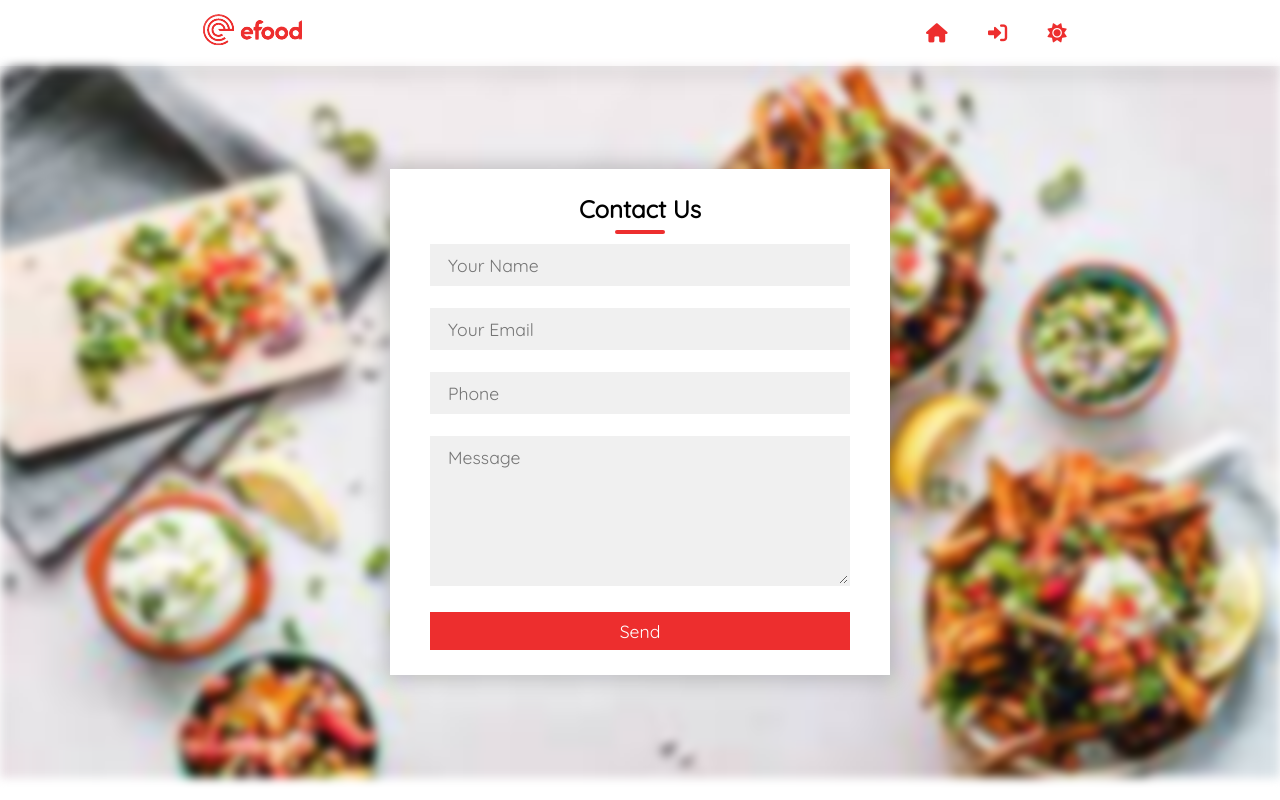
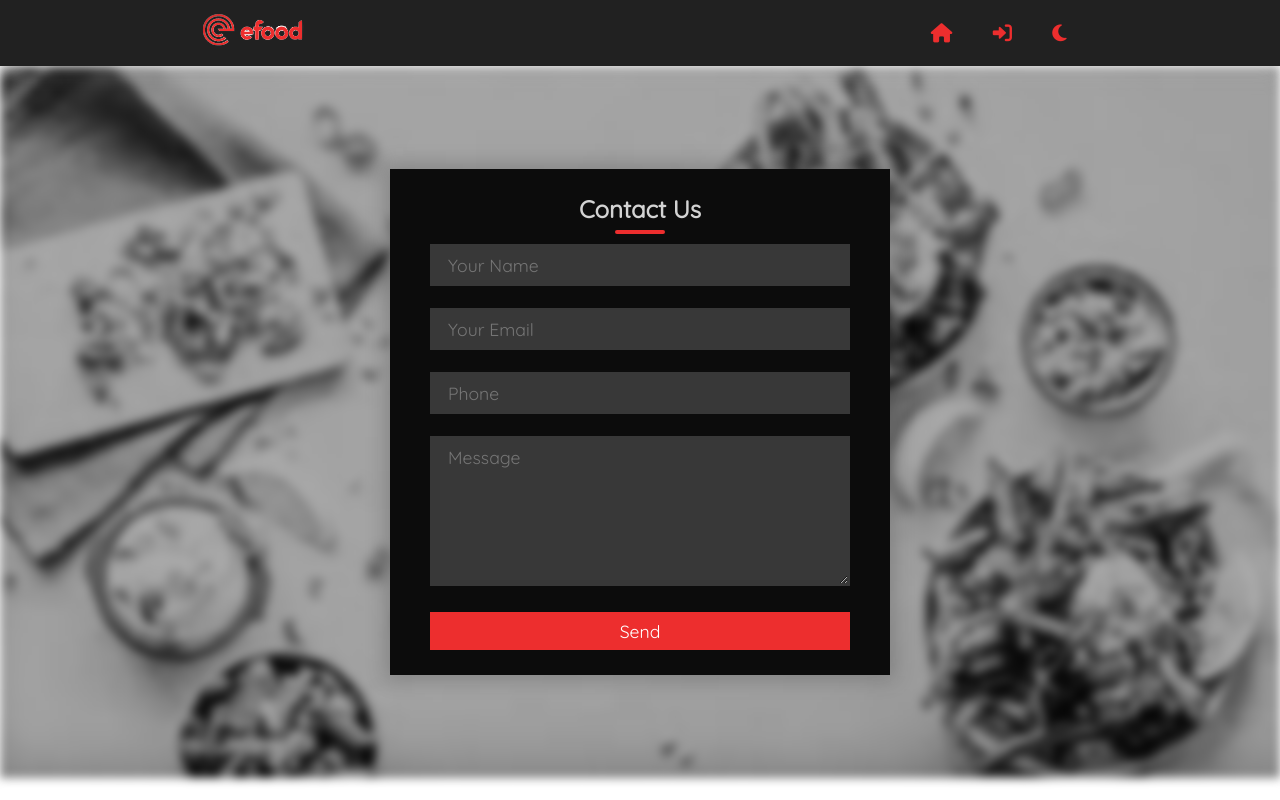
Before and after one commit to rodinayahia/rodinayahia.github.io, a plain HTML site: page feedback/index.html in a window 1280 px wide. Drawn offline with Linux system fonts and the light colour scheme.

Commit message:
Add files via upload

```diff
--- a/feedback/index.html
+++ b/feedback/index.html
@@ -15,7 +15,7 @@
         <div class="icons">
             <a href="../index.html" class="active"><i  class="fa-solid fa-house"></i></a>
             <a href="../login/Login Page.html"><i class="fa-solid fa-right-to-bracket"></i></a>
-            <a href="../darkmood/feedback/index.html" id="sun"><i  class="fa-solid fa-sun"></i></a>
+            <a href="../../feedback/index.html" id="sun"><i class="fa-solid fa-moon"></i></a>
         </div>
     </header>
 	<div class="container">
--- a/feedback/style.css
+++ b/feedback/style.css
@@ -5,12 +5,12 @@
 	font-family: 'Quicksand', sans-serif;
 }
 
-header{
+header {
     display: flex;
     justify-content: space-between;
     padding: 10px 200px;
-box-shadow:0 .5em 1.5em rgba(0,0,0,.1) ;
-
+    box-shadow: 0 0.5em 1.5em rgb(250 250 250 / 10%);
+    background-color: #212121;
 }
 .icons{
     display: flex;
@@ -61,20 +61,20 @@ body{
 	height: 100%;
 	left: 0;
 	top: 0;
-	background: url("imag/sora3.jpg") no-repeat center;
+	background: url("imag/bg.jpeg") no-repeat center;
 	background-size: cover;
 	filter: blur(5px);
 	z-index: -1;
 }
-.contact-box{
+.contact-box {
     max-width: 500px;
     display: -moz-popup;
     grid-template-columns: repeat(2, 1fr);
     justify-content: center;
     align-items: center;
     text-align: center;
-	background-color: #fff;
-	box-shadow: 0px 0px 19px 5px rgba(0,0,0,0.19)
+    background-color: #0c0c0c;
+    box-shadow: 0px 0px 19px 5px rgb(0 0 0 / 19%);
 }
 
 .right{
@@ -85,6 +85,7 @@ h2{
 	position: relative;
 	padding: 0 0 10px;
 	margin-bottom: 10px;
+	color: #ffffffd1;
 }
 
 h2:after {
@@ -99,17 +100,16 @@ h2:after {
     background-color: #ed2e2e;
 }
 
-.field{
+.field {
     width: 100%;
     border: 2px solid rgba(0, 0, 0, 0);
     outline: none;
-	background-color: rgba(230, 230, 230, 0.6);
+    background-color: rgb(230 230 230 / 20%);
     padding: 0.5rem 1rem;
     font-size: 1.1rem;
     margin-bottom: 22px;
     transition: .3s;
 }
-
 .field:hover{
 	background-color: rgba(0, 0, 0, 0.1);
 }
--- a/login/style.css
+++ b/login/style.css
@@ -3,12 +3,12 @@
     font-family: sans-serif;
     text-decoration: none;
 }
-header{
+header {
     display: flex;
     justify-content: space-between;
-    padding: 2px 200px;
-box-shadow:0 .5em 1.5em rgba(0,0,0,.1) ;
-
+    padding: 4px 200px;
+    box-shadow: 0 0.5em 1.5em rgb(250 250 250 / 10%);
+    background-color: #212121;
 }
 .icons{
     display: flex;
@@ -40,7 +40,7 @@ body {
     padding: 0;
     margin: 0;
     font-family: sans-serif;
-    background: url(BGllight.png);
+    background: url(darkmood/BG.jpg);
     background-size: cover
 }
 form {
@@ -52,16 +52,16 @@ form {
     transform: translate(-50%,-50%);
     width: 350px;
     height: 350px;
-    background: rgb(255 255 255 / 65%);
+    background: rgb(33 33 33 / 95%);
     border-radius: 15px;
     box-sizing: border-box;
 }
 h1 {
-    color: rgb(14 14 14);
+    color: rgba(255, 255, 255, 0.726);
     text-align: center;
     margin-top: 10%;
 }
-input[type="text"],[type="password"]{
+input[type="text"], [type="password"] {
     position: absolute;
     border: none;
     outline: none;
@@ -70,7 +70,8 @@ input[type="text"],[type="password"]{
     border-bottom: 2px solid #ed2e2e8a;
     background: none;
     padding: 5px;
-    color: #000;}
+    color: #ffffffd1;
+}
 
 input[type="text"]{
     top: 100px;
@@ -101,7 +102,7 @@ p {
     position: absolute;
     top: 225px;
     left: 50px;
-    color: #040404;
+    color: #d1d1d1;
     cursor: pointer;
     font-weight: 500;
 }
--- a/style.css
+++ b/style.css
@@ -3,15 +3,12 @@
     font-family: sans-serif;
     text-decoration: none;
 }
-header {
+header{
     display: flex;
     justify-content: space-between;
     padding: 10px 200px;
-    box-shadow: 0 0.5em 1.5em rgb(250 250 250 / 10%);
-    background-color: #212121;
-}
-body{
-    background-color: black;
+box-shadow:0 .5em 1.5em rgba(0,0,0,.1) ;
+
 }
 .icons{
     display: flex;
@@ -166,7 +163,7 @@ footer {
     height: 30vh;
     padding-left: 45px;
     color: white;
-    background-color: #101010;
+    background-color: black;
 }
 footer h2{
 color: #8f0f0f;
@@ -256,13 +253,6 @@ footer a:hover{
         color: green;
     }
     /*-----------------*/
-    .heabu:hover{
-        background-color: #2ff1ff;
-    }
-    .heapar{
-        color: #1f929a;
-    }
-    /*-----------------*/
     .junkbu:hover{
         background-color: #ff1d1d;
     }
--- a/test/saf7toptionsjunk/style.css
+++ b/test/saf7toptionsjunk/style.css
@@ -8,12 +8,15 @@
 body{
     height: fit-content;
 }
-header{
+header {
     display: flex;
     justify-content: space-between;
     padding: 10px 200px;
-box-shadow:0 .5em 1.5em rgba(0,0,0,.1) ;
-
+    box-shadow: 0 0.5em 1.5em rgb(250 250 250 / 10%);
+    background-color: #212121;
+}
+body{
+    background-color: black;
 }
 .icons{
     display: flex;
@@ -68,7 +71,7 @@ box-shadow: inset 300px 0 50px  rgba( 0, 0, 0, 0, 15) ,0 20px 20px rgba(0, 0, 0,
     position: relative;
     width: 100%;
     height:100% ;
-    background: #fff;
+    background: rgb(0, 0, 0);
     z-index: 2;
     display: flex;
     justify-content: center;
@@ -83,15 +86,14 @@ box-shadow: inset 300px 0 50px  rgba( 0, 0, 0, 0, 15) ,0 20px 20px rgba(0, 0, 0,
    max-width: 100%;
    z-index: 1;
 }
-.card .cover::before
-{
-     content:'';
+.card .cover::before {
+    content: '';
     position: absolute;
     width: 10px;
     height: 160%;
-     background: #fff;
+    background: #000;
     transform: rotate(39deg);
-     box-shadow: 0 0 0 15px rgb(248, 244, 6);
+    box-shadow: 0 0 0 15px rgb(248 244 6);
     transition: 0.5s;
     transition-delay: 0.5s;
 }
```
Also changed, not shown: index.html (+6 -9 lines), login/Login Page.html (+2 -2 lines), test/saf7toptionsjunk/index.html (+2 -2 lines). Lines whose indentation alone changed are shown as unchanged.
